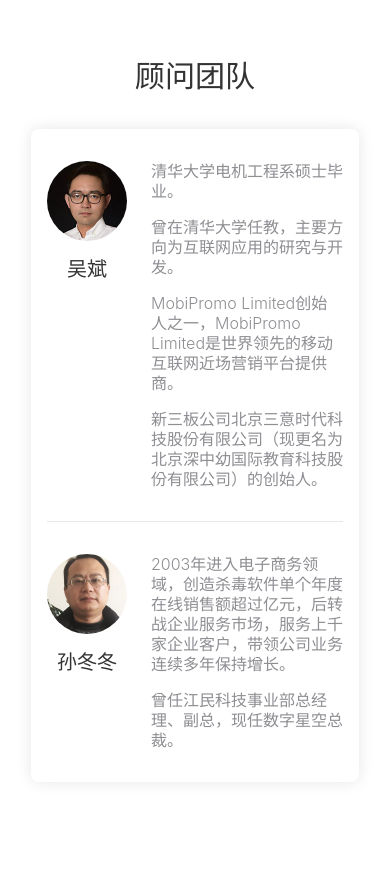
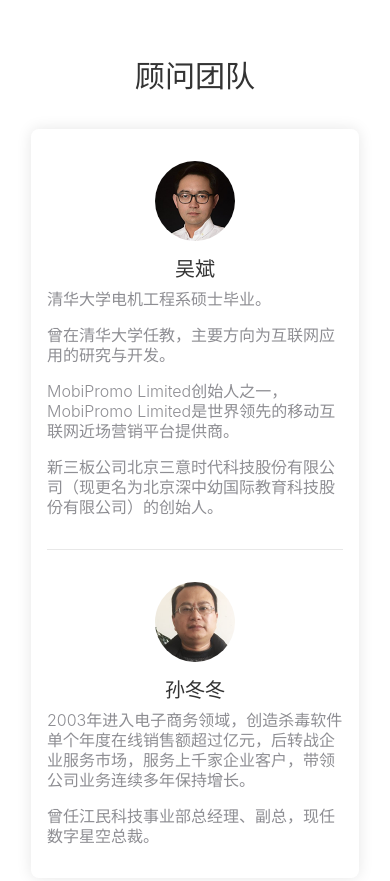
Before and after one commit to uwifi/takeaway.network, a plain HTML site: page index.html in a window 390 px wide. Shown: the part 2940-3821 px from the top of the page. Drawn offline with Linux system fonts and the light colour scheme.

Commit message:
improve counselor layout

```diff
--- a/index.html
+++ b/index.html
@@ -254,8 +254,8 @@
         <h2 class="team-title text-center">顾问团队</h2>
         <div class="counselor">
             <div class="counselor-body">
-                <div class="media">
-                    <div class="d-block text-center d-md-inline-block mr-4">
+                <div class="media d-block d-md-flex">
+                    <div class="text-center d-block d-md-inline-block mr-md-4">
                         <img src="assets/bootstrap-4.0.0/img/101.png" class="avatar rounded-circle mb-3" />
                         <h5 class="text-center">吴斌</h5>
                     </div>
@@ -266,8 +266,8 @@
                         <p class="mb-0">新三板公司北京三意时代科技股份有限公司（现更名为北京深中幼国际教育科技股份有限公司）的创始人。</p>
                     </div>
                 </div>
-                <div class="media">
-                    <div class="d-inline-block mr-4">
+                <div class="media d-block d-md-flex">
+                    <div class="text-center d-block d-md-inline-block mr-md-4">
                         <img src="assets/bootstrap-4.0.0/img/100.png" class="avatar rounded-circle mb-3" />
                         <h5 class="text-center">孙冬冬</h5>
                     </div>
```
